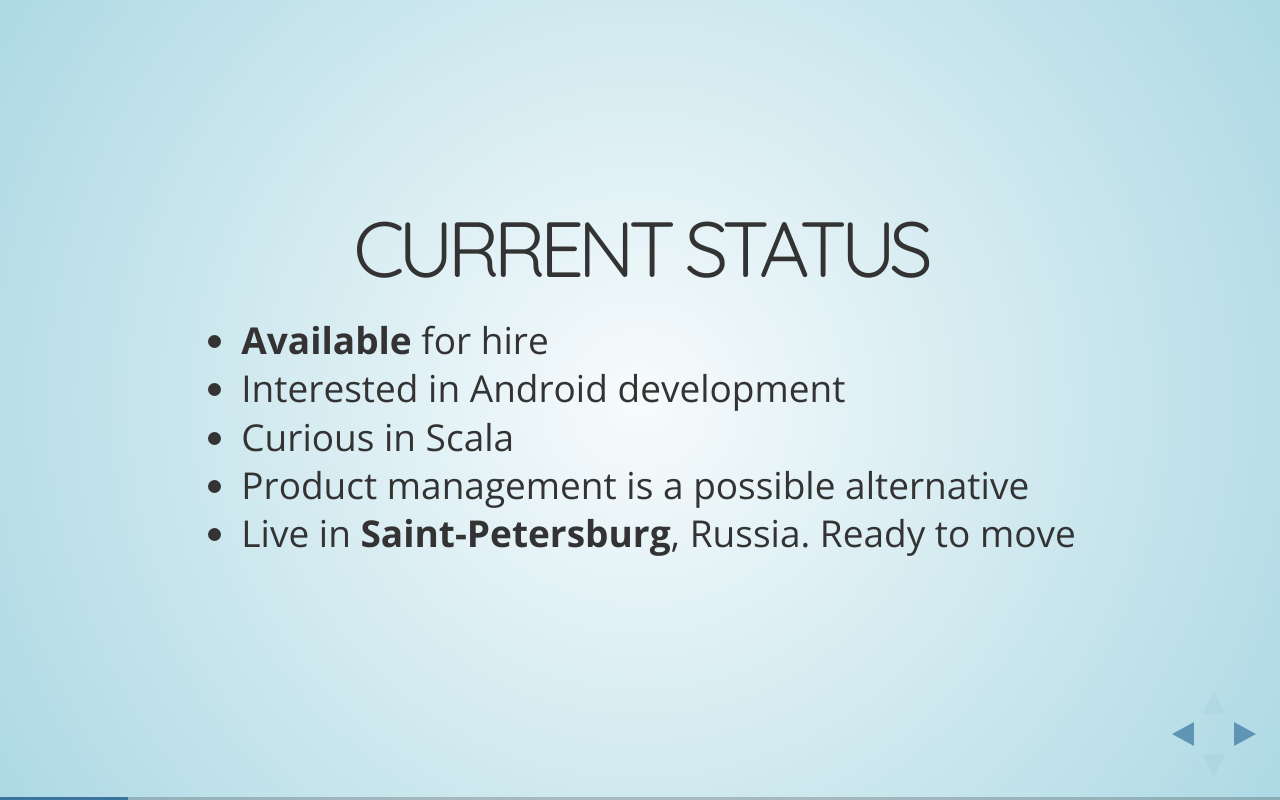
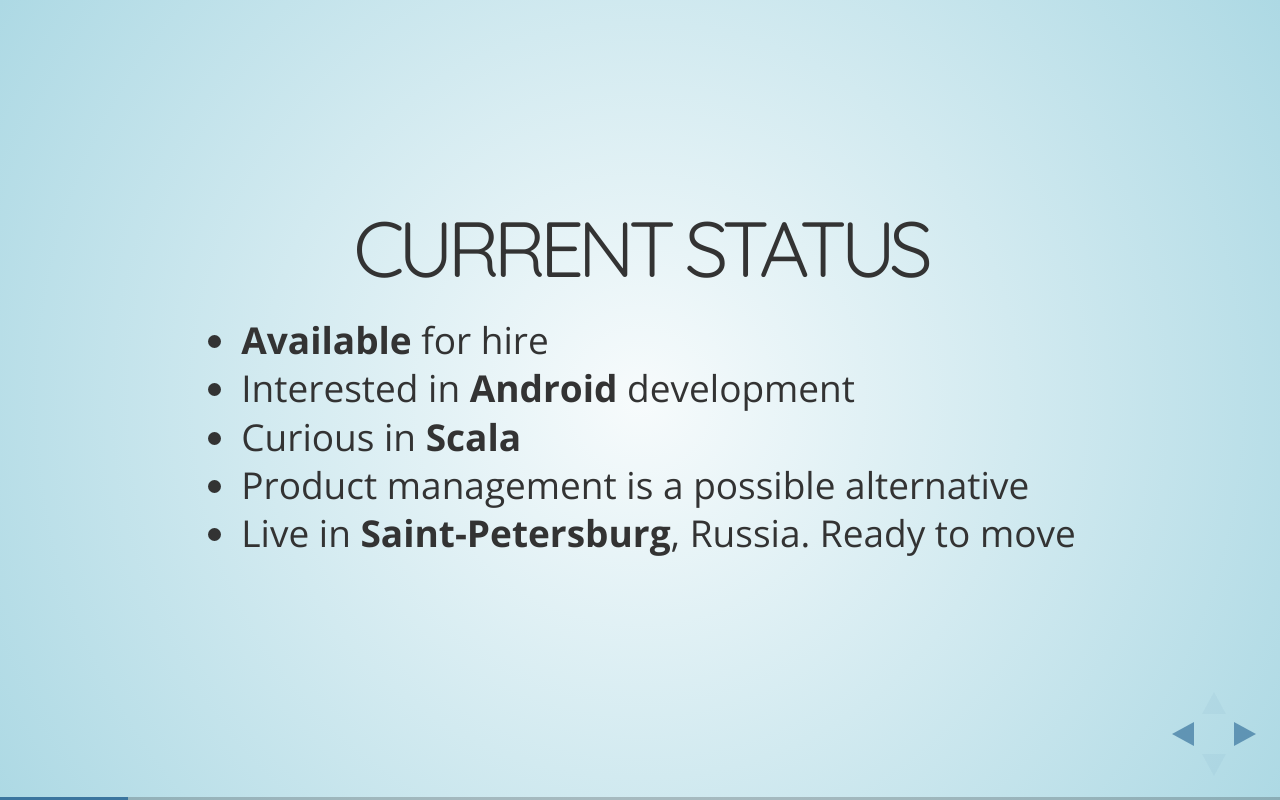
Before and after one commit to melnikovdv/mlayer, a website: page cv/index.html in a window 1280 px wide. Both pictures are taken after a click on the element 1251 px from the left and 734 px from the top of the page. Drawn offline with nearby package versions, Linux system fonts and the light colour scheme.

Commit message:
changed current status

```diff
--- a/cv/index.html
+++ b/cv/index.html
@@ -52,8 +52,8 @@
 					<h2>Current status</h2>
 				    <ul>
 				    	<li><strong>Available</strong> for hire</li>
-				    	<li>Interested in Android development</li>
-				    	<li>Curious in Scala</li>
+				    	<li>Interested in <strong>Android</strong> development</li>
+				    	<li>Curious in <strong>Scala</strong></li>
 				    	<li>Product management is a possible alternative</li>
 				    	<li>Live in <strong>Saint-Petersburg</strong>, Russia. Ready to move</li>
 				    </ul>
```
